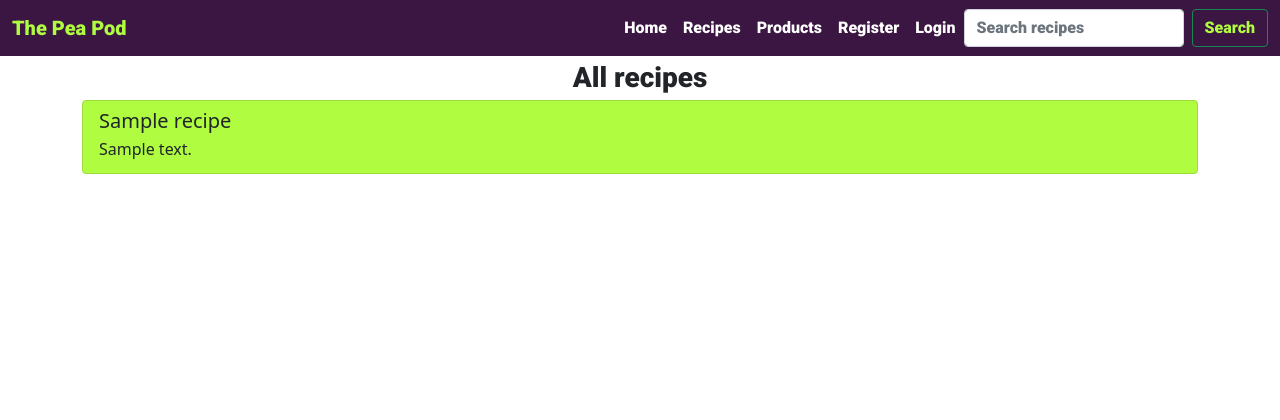
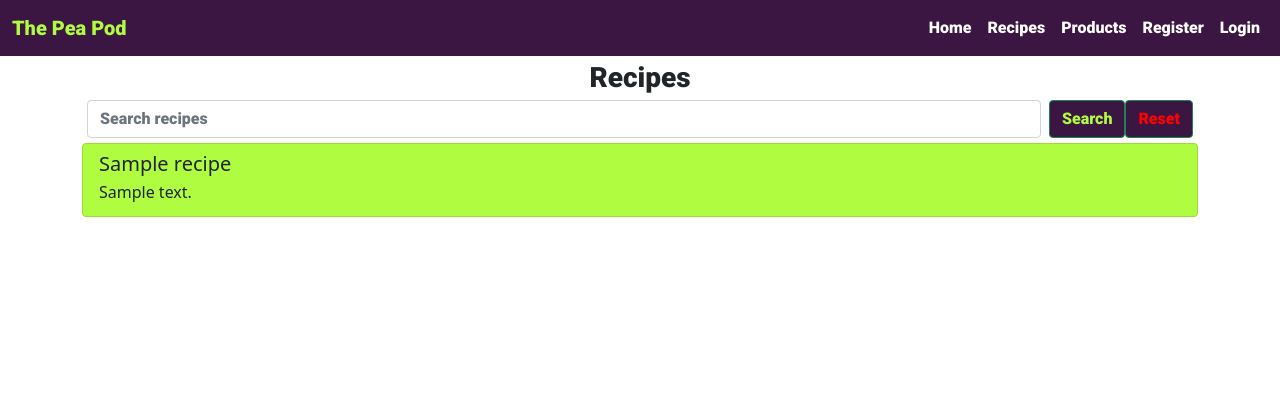
Before and after one commit to NFox13/MS3-Python-and-Data-centric-development, a Flask app: page /search in a window 1280 px wide. Shown: the top 420 px of the page. Run offline with Flask 2, Linux system fonts and the light colour scheme; a database or web service that is not in the repository returns one stand-in record (values such as "Sample title"); some libraries are stand-ins or nearby versions.

Commit message:
Added reset function to my search. Moved my search from my navbar to my recipes page to aid user experience.

```diff
--- a/static/css/style.css
+++ b/static/css/style.css
@@ -28,14 +28,6 @@
     margin: auto;
 }
 
-.btn-outline-success {
-    color: #affc41;
-}
-
-.search-bt {
-    font-family: 'Roboto', sans-serif;
-}
-
 /* ---------------------------------------------footer*/
 footer {
     text-align: center;
@@ -48,7 +40,7 @@ footer {
     left: 0;
     bottom: 0;
     width: 100%;
-     height: 5rem;
+    height: 5rem;
 }
 
 footer a:link,
@@ -95,7 +87,7 @@ footer a:active {
     background-repeat: no-repeat;
     background-position-x: center;
     background-position-y: center;
-    height: 350px;
+    height: 400px;
     width: 100%;
     margin: 0;
 }
@@ -160,6 +152,20 @@ footer a:active {
     margin: 5px;
 }
 
+.btn-outline-success {
+    color: #affc41;
+}
+
+.search-bt {
+    font-family: 'Roboto', sans-serif;
+    margin: 5px;
+}
+
+.reset-btn {
+    font-family: 'Roboto', sans-serif;
+    color: red;
+}
+
 .row a {
     text-align: left;
     font-family: 'Roboto', sans-serif;
@@ -175,6 +181,13 @@ footer a:active {
 
 .list-group {
     overflow: auto;
+}
+
+.search-no {
+    text-align: center;
+    font-family: 'Roboto', sans-serif;
+    margin: 5px;
+    color: red;
 }
 
 /* ---------------------------------------------View recipe page*/
--- a/templates/base.html
+++ b/templates/base.html
@@ -59,11 +59,6 @@
                         </li>
                         {% endif %}
                     </ul>
-                    <form action="{{ url_for('search') }}" method="post" class="d-flex search-bt">
-                        <input class="form-control me-2 validate" type="text" name="search" id="search" minlength="3"
-                        required placeholder="Search recipes" aria-label="Search">
-                        <button class="btn btn-outline-success" type="submit">Search</button>
-                    </form>
                 </div>
             </div>
         </nav>
--- a/templates/index.html
+++ b/templates/index.html
@@ -1,8 +1,7 @@
 {% extends "base.html" %}
 {% block content %}
 
-<div class="hero-image">
-</div>
+<div class="hero-image"></div>
 <div class="row">
     <h3 class="hiw-head">How it works</h3>
     <div class="col-sm-4 hiw-card">
@@ -35,5 +34,4 @@
     </div>
 </div>
 
-
 {% endblock %}
--- a/templates/recipes.html
+++ b/templates/recipes.html
@@ -1,11 +1,21 @@
 {% extends "base.html" %}
 {% block content %}
 
- <h3 class="recipes-heading">All recipes</h3>
+<h3 class="recipes-heading">Recipes</h3>
+<div>
+    <form action="{{ url_for('search') }}" method="post" class="d-flex search-bt">
+        <input class="form-control me-2 validate" type="text" name="search" id="search" minlength="3" required
+            placeholder="Search recipes" aria-label="Search">
+        <button class="btn btn-outline-success" type="submit">Search</button>
+        <a href="{{ url_for('get_recipes') }}" class="reset-btn btn btn-outline-success">Reset</a>
+    </form>
+</div>
 
+{% if recipes|length > 0 %}
 <div class="list-group">
     {% for recipe in recipes %}
-    <a href="{{ url_for('view_recipe', recipe_id=recipe._id) }}" class="list-group-item list-group-item-action flex-column align-items-start">
+    <a href="{{ url_for('view_recipe', recipe_id=recipe._id) }}"
+        class="list-group-item list-group-item-action flex-column align-items-start">
         <div class="d-flex w-100 justify-content-between">
             <h5 class="mb-1">{{ recipe.recipe_name }}</h5>
             {% if recipe.is_vegan == "on" %}
@@ -18,5 +28,8 @@
     </a>
     {% endfor %}
 </div>
+{% else %}
+<h3 class="search-no">No Results Found</h3>
+{% endif %}
 
 {% endblock %}
```
Also changed, not shown: static/images/italian.jpg.
